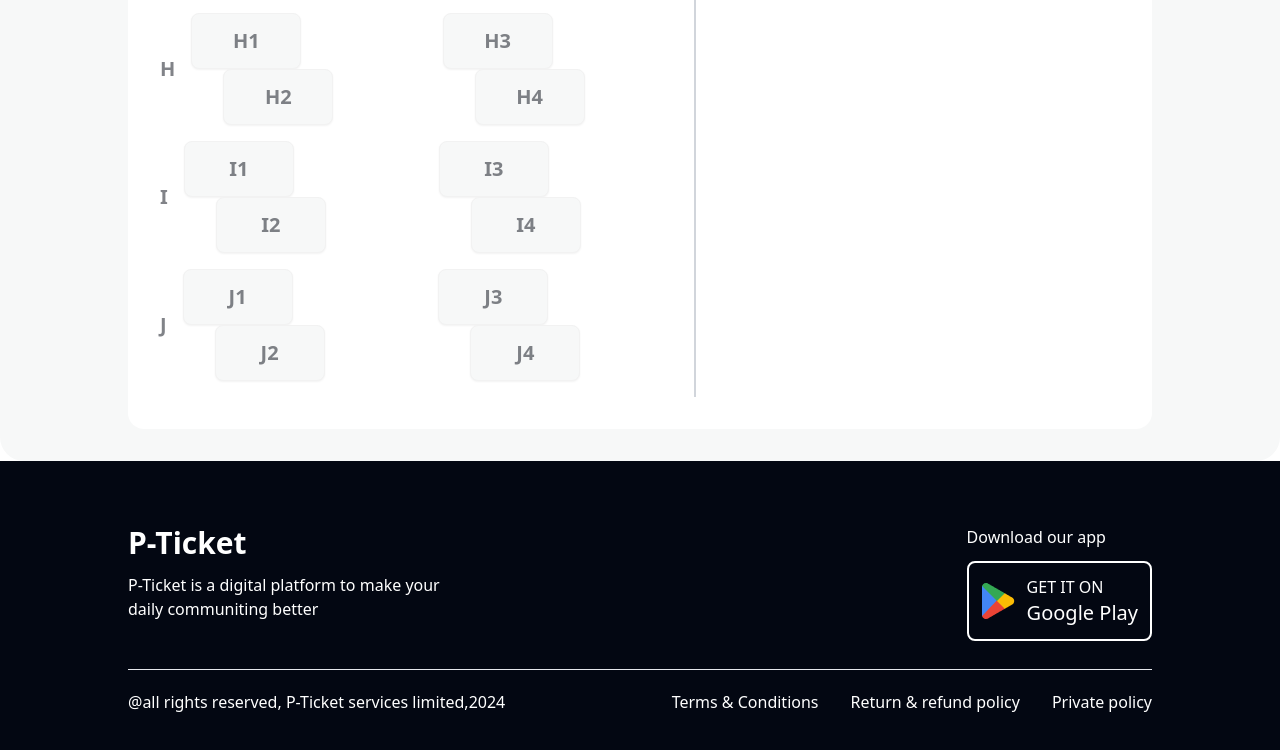
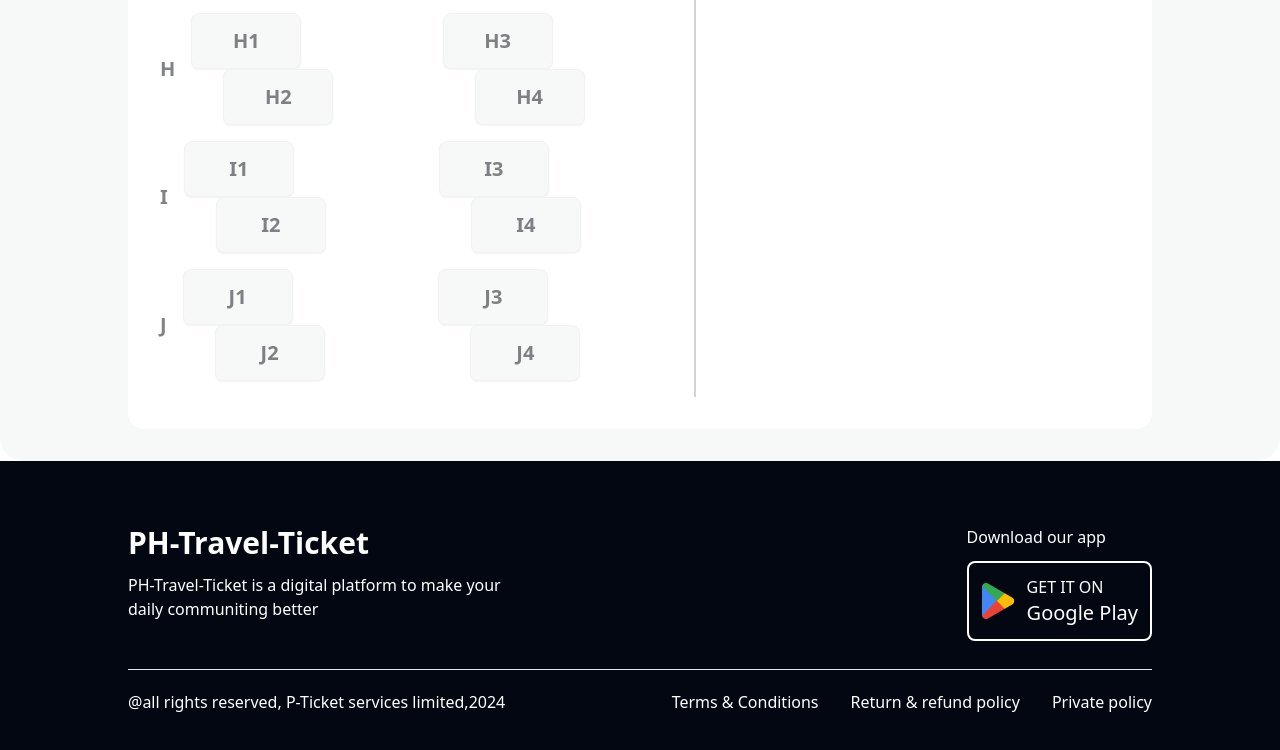
Before and after one commit to Tamanna0322/smart_ticket, a plain HTML site: page index.html in a window 1280 px wide. Shown: the part 3038-3788 px from the top of the page. Drawn offline with nearby package versions, Linux system fonts and the light colour scheme.

Commit message:
added all sections

```diff
--- a/index.html
+++ b/index.html
@@ -482,8 +482,8 @@
     <div class="container mx-auto px-4 lg:px-32 py-16">
       <div class="flex justify-between mb-7">
         <div>
-          <h3 class="text-3xl font-bold mb-3">P-Ticket</h3>
-          <p class="w-2/3">P-Ticket is a digital platform to make your daily communiting better</p>
+          <h3 class="text-3xl font-bold mb-3">PH-Travel-Ticket</h3>
+          <p class="w-2/3">PH-Travel-Ticket is a digital platform to make your daily communiting better</p>
         </div>
         <div class="">
           <h2>Download our app</h2>
```
